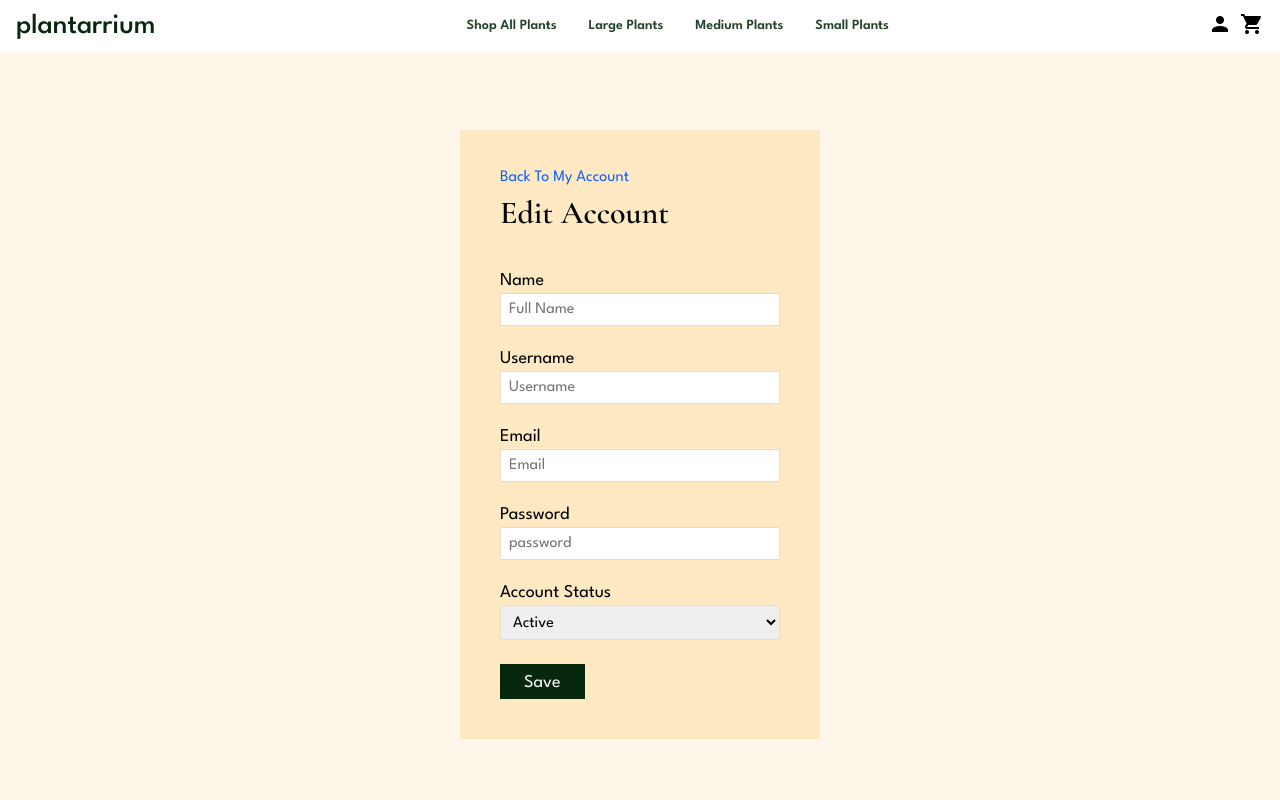
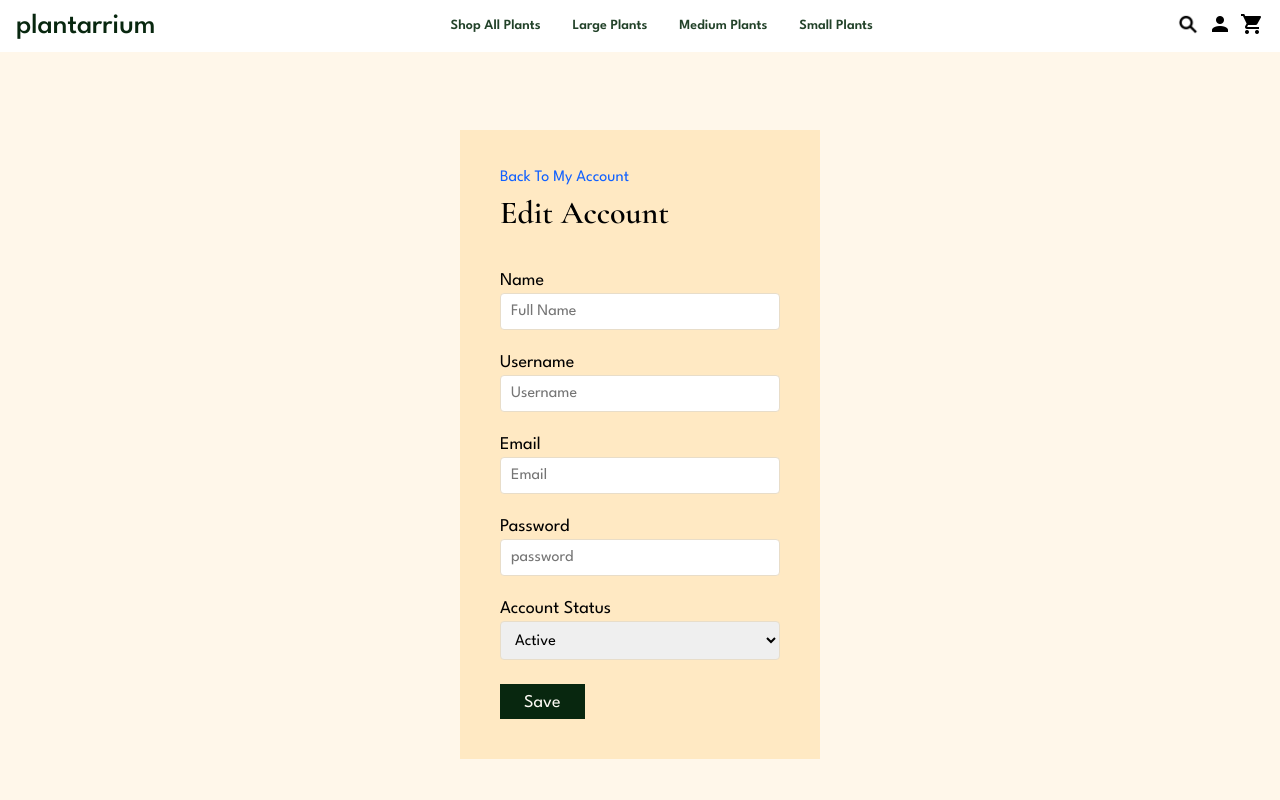
Before and after one commit to 2110-FTB-PT/infinite-loop, a React (Create React App) app: page /myaccount/edit in a window 1280 px wide. Shown: the top 800 px of the page. Built offline with nearby package versions, Linux system fonts and the light colour scheme; no server answers.

Commit message:
design updates

```diff
--- a/src/components/Navigation.js
+++ b/src/components/Navigation.js
@@ -4,6 +4,7 @@ import "../style/Navigation.css";
 import account from "./img/account.png";
 import cart from "./img/cart.png";
 import admin from "./img/admin.png";
+import magnify from "./img/magnify.png";
 
 const Navigation = ({ token, user, handleLogOut }) => {
   return (
@@ -30,6 +31,13 @@ const Navigation = ({ token, user, handleLogOut }) => {
           </Link>
         </div>
         <div className='account'>
+          <Link to='/'>
+            <img
+              className='nav-icon'
+              src={magnify}
+              alt='magnify-glass-for-search'
+            />
+          </Link>
           {user.isAdmin && (
             <Link to='/admin' style={{ textDecoration: "none" }}>
               <img className='nav-icon' src={admin} alt='admin-account-icon' />
--- a/src/style/AccountForm.css
+++ b/src/style/AccountForm.css
@@ -40,8 +40,9 @@ body {
 .account-form-input {
   font-size: 16px;
   font-weight: 400;
-  padding: 8px;
+  padding: 10px;
   border: 1px solid #e8ddc9;
+  border-radius: 4px;
 }
 
 .account-form-input:focus {
--- a/src/style/EditMyAccount.css
+++ b/src/style/EditMyAccount.css
@@ -42,7 +42,8 @@
 .my-account-dropdown {
   font-size: 16px;
   font-weight: 400;
-  padding: 8px;
+  padding: 10px;
+  border-radius: 4px;
   border: 1px solid #e8ddc9;
 }
 
@@ -55,7 +56,8 @@
 .my-account-form-input {
   font-size: 16px;
   font-weight: 400;
-  padding: 8px;
+  padding: 10px;
+  border-radius: 4px;
   border: 1px solid #e8ddc9;
   margin-bottom: 24px;
 }
--- a/src/style/ReviewForm.css
+++ b/src/style/ReviewForm.css
@@ -36,7 +36,8 @@
 .product-review-input-field {
   font-size: 16px;
   font-weight: 400;
-  padding: 8px;
+  padding: 10px;
+  border-radius: 4px;
   border: 1px solid #e8ddc9;
   margin-bottom: 24px;
   width: 100%;
```
Also changed, not shown: src/components/img/magnify.png (added).
